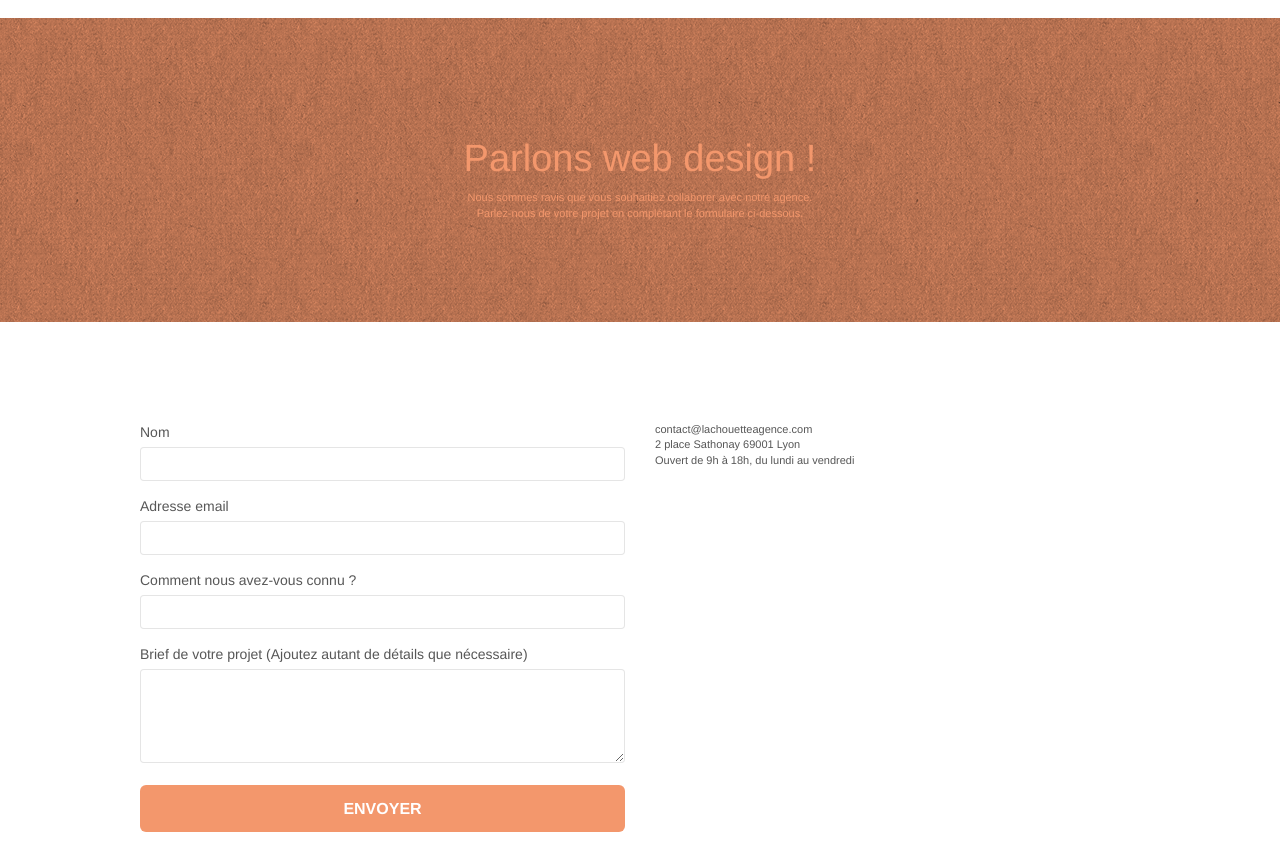
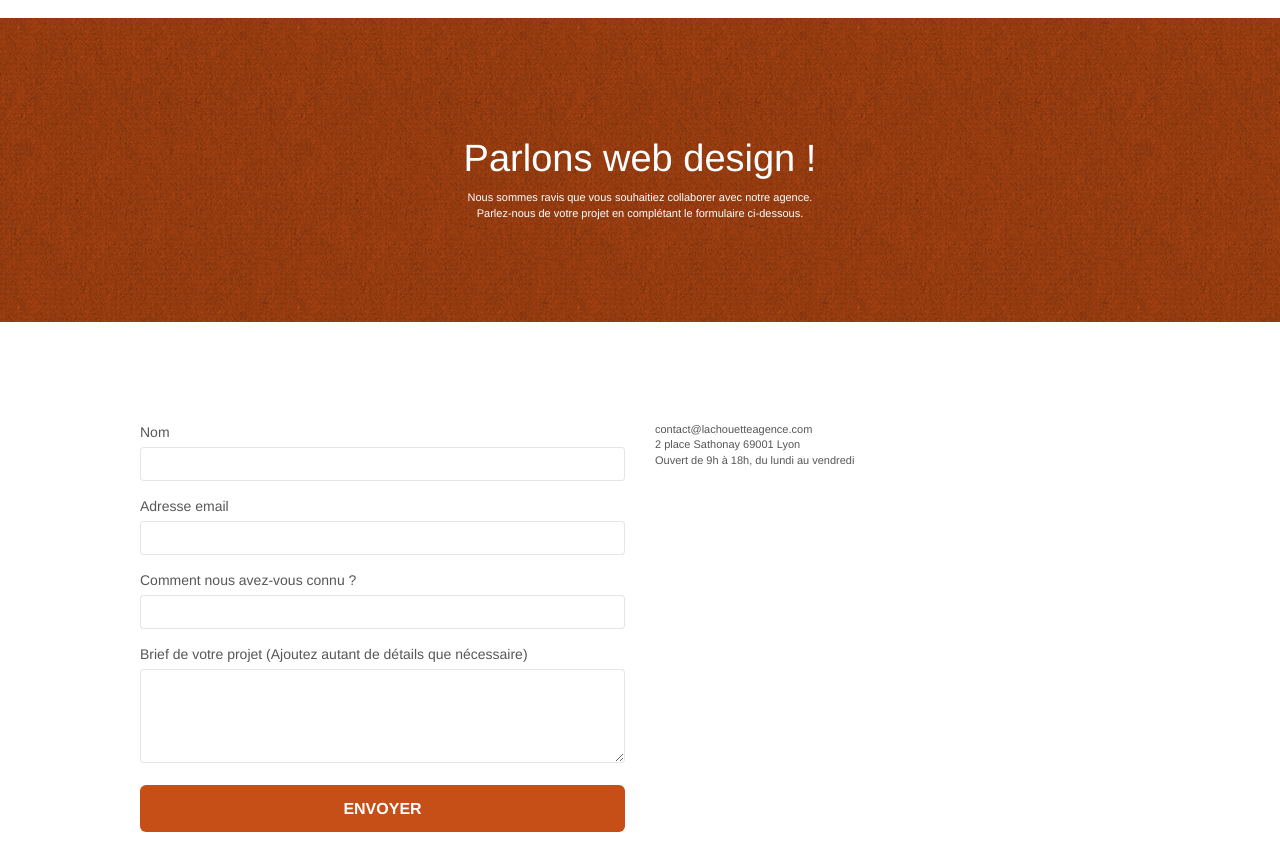
Before and after one commit to jbc14/Starting-website---Opti-SEO-Access, a plain HTML site: page contact.html in a window 1280 px wide. Shown: the part 94-952 px from the top of the page. Drawn offline with nearby package versions, Linux system fonts and the light colour scheme; files that its build step writes are made by us from their sources; a script that the page names is missing.

Commit message:
Changement couleur contraste

```diff
--- a/style.css
+++ b/style.css
@@ -709,6 +709,8 @@ p {
 h2 {
   font-size: 22px;
   line-height: 1.4em;
+  margin-left: 30px;
+  margin-right: 30px;
 }
 
 h3 {
@@ -773,15 +775,15 @@ h4 {
 }
 
 .bgc-atomic-tangerine {
-  background-color: #f3976c;
+  background-color: #C54F16;
 }
 
 .tc-white {
-  color: #f3976c !important;
+  color: white !important;
 }
 
 .btn-atomic-tangerine {
-  background: #f3976c;
+  background: #C54F16;
   color: #ffffff !important;
 }
 
@@ -799,7 +801,7 @@ h4 {
 }
 
 .ltc-atomic-tangerine {
-  color: #f3976c !important;
+  color: #C54F16 !important;
 }
 
 .ltc-atomic-tangerine:hover {
```
